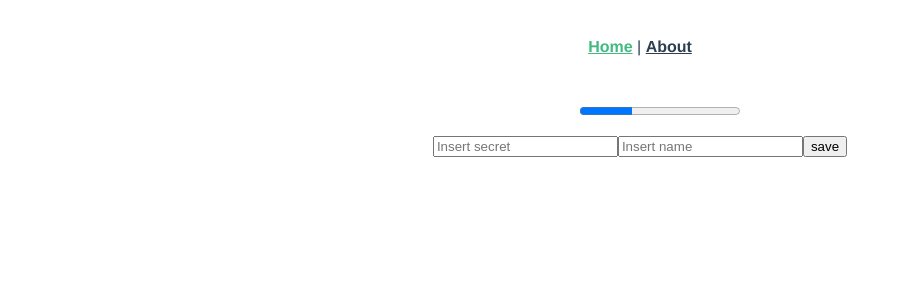
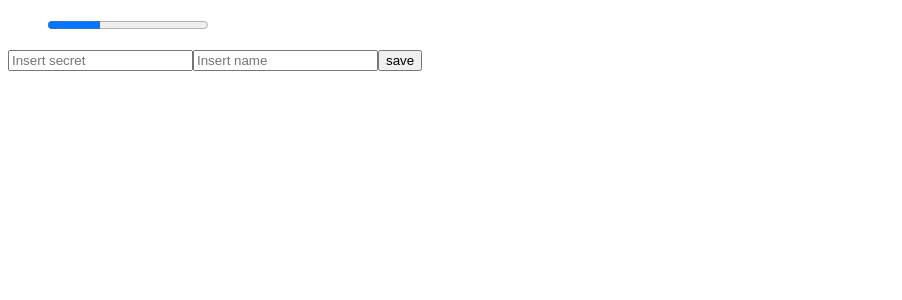
Before and after one commit to aidenscott2016/vue-2fa, a Vue app: page /#/ in a window 1280 px wide. Shown: the top 300 px of the page, without its empty margins (0-902 px from the left). Built offline with nearby package versions, Linux system fonts and the light colour scheme.

Commit message:
rendre home directly, not via router-view

```diff
--- a/src/App.vue
+++ b/src/App.vue
@@ -1,32 +1,15 @@
 <template>
   <div id="app">
-    <div id="nav">
-      <router-link to="/">Home</router-link> |
-      <router-link to="/about">About</router-link>
-    </div>
-    <router-view />
+    <home />
   </div>
 </template>
 
-<style>
-#app {
-  font-family: Avenir, Helvetica, Arial, sans-serif;
-  -webkit-font-smoothing: antialiased;
-  -moz-osx-font-smoothing: grayscale;
-  text-align: center;
-  color: #2c3e50;
-}
-
-#nav {
-  padding: 30px;
-}
-
-#nav a {
-  font-weight: bold;
-  color: #2c3e50;
-}
-
-#nav a.router-link-exact-active {
-  color: #42b983;
-}
-</style>
+<script lang="ts">
+import Vue from "vue";
+import Home from "@/views/Home.vue";
+export default Vue.extend({
+  components: {
+    Home
+  }
+});
+</script>
--- a/src/router/index.ts
+++ b/src/router/index.ts
@@ -9,16 +9,16 @@ const routes: Array<RouteConfig> = [
     path: "/",
     name: "Home",
     component: Home
-  },
-  {
-    path: "/about",
-    name: "About",
-    // route level code-splitting
-    // this generates a separate chunk (about.[hash].js) for this route
-    // which is lazy-loaded when the route is visited.
-    component: () =>
-      import(/* webpackChunkName: "about" */ "../views/About.vue")
   }
+  // {
+  //   path: "/about",
+  //   name: "About",
+  //   // route level code-splitting
+  //   // this generates a separate chunk (about.[hash].js) for this route
+  //   // which is lazy-loaded when the route is visited.
+  //   component: () =>
+  //     import(/* webpackChunkName: "about" */ "../views/About.vue")
+  // }
 ];
 
 const router = new VueRouter({
--- a/src/views/About.vue
+++ /dev/null
@@ -1,5 +0,0 @@
-<template>
-  <div class="about">
-    <h1>This is an about page</h1>
-  </div>
-</template>
```
